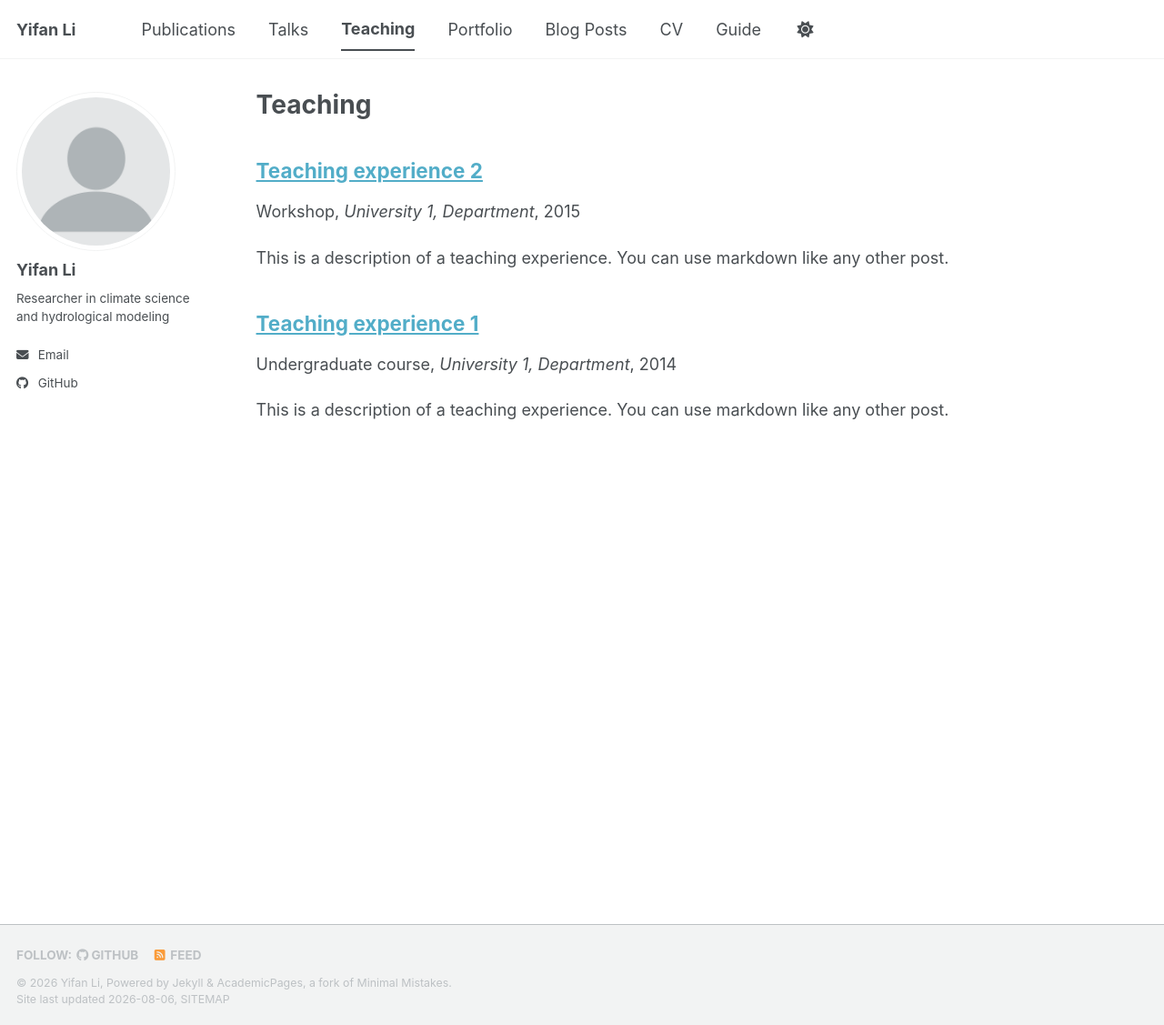
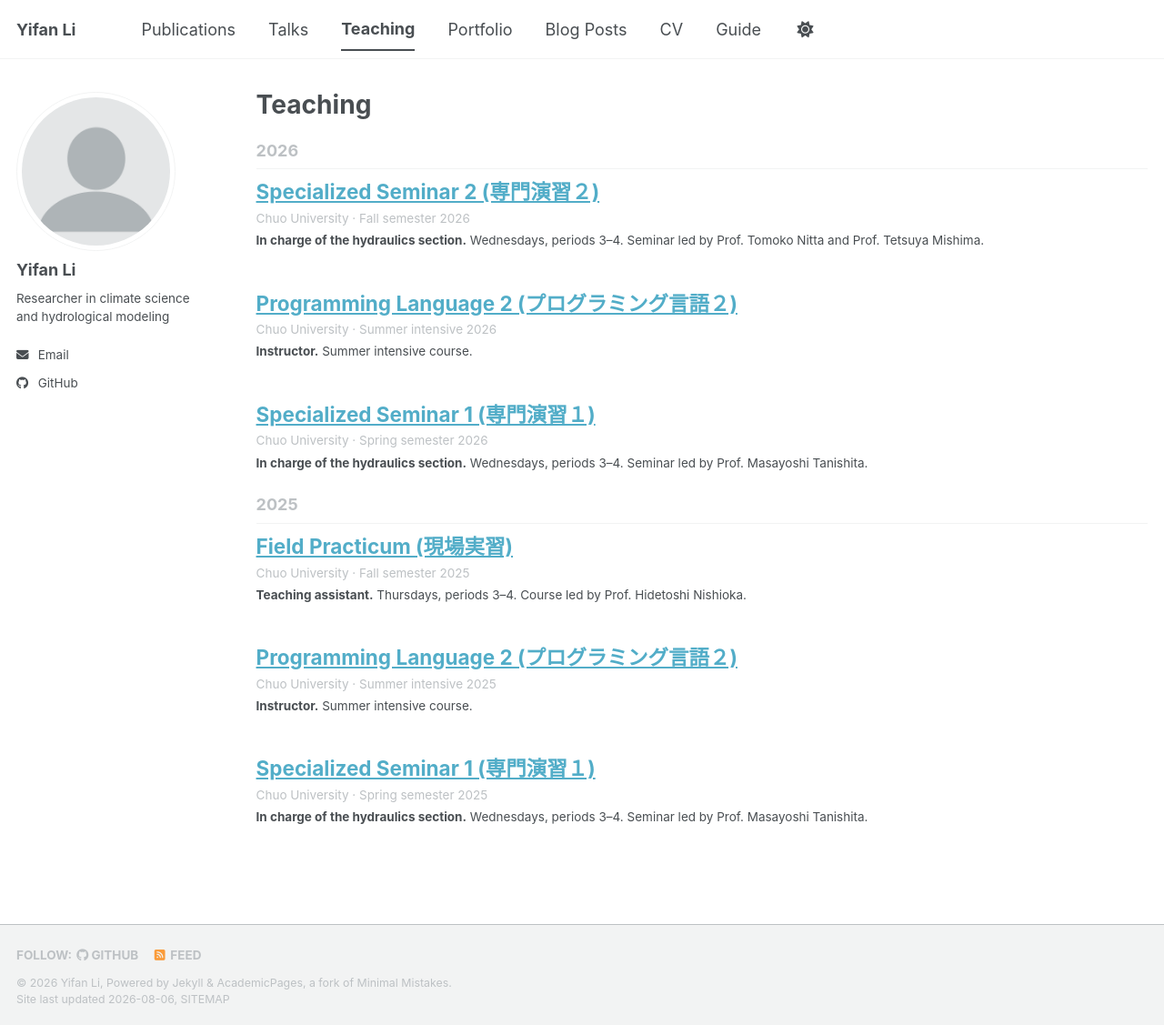
Before and after one commit to Yifanli-9/yifanli-9.github.io, a Jekyll site: the page built from _pages/teaching.html, in a window 1280 px wide and 1127 px high. Shown: the whole window at 91% size. Built offline with Jekyll 4.4.1, drawn with Linux system fonts in a browser that asks for light colours; a style sheet for code colours, icons or effects is not loaded.

Commit message:
Add teaching, badge-style invited/award markers, English-first naming

```diff
--- a/_pages/teaching.html
+++ b/_pages/teaching.html
@@ -7,6 +7,18 @@ author_profile: true
 
 {% include base_path %}
 
-{% for post in site.teaching reversed %}
-  {% include archive-single.html %}
+{% assign teaching_by_year = site.teaching | sort: 'date' | reverse | group_by_exp: 'item', "item.date | date: '%Y'" %}
+{% for year in teaching_by_year %}
+  <h2 id="{{ year.name }}" class="archive__subtitle">{{ year.name }}</h2>
+  {% for post in year.items %}
+    <div class="list__item">
+      <article class="archive__item" itemscope itemtype="http://schema.org/CreativeWork">
+        <h2 class="archive__item-title" itemprop="headline">
+          <a href="{{ base_path }}{{ post.url }}" rel="permalink">{{ post.title }}</a>
+        </h2>
+        <p class="page__meta">{{ post.venue }}{% if post.semester %} &middot; {{ post.semester }}{% endif %}</p>
+        {% if post.excerpt %}<p class="archive__item-excerpt" itemprop="description">{{ post.excerpt | markdownify | remove: "<p>" | remove: "</p>" }}</p>{% endif %}
+      </article>
+    </div>
+  {% endfor %}
 {% endfor %}
--- a/_teaching/2014-spring-teaching-1.md
+++ /dev/null
@@ -1,20 +0,0 @@
----
-title: "Teaching experience 1"
-collection: teaching
-type: "Undergraduate course"
-permalink: /teaching/2014-spring-teaching-1
-venue: "University 1, Department"
-date: 2014-01-01
-location: "City, Country"
----
-
-This is a description of a teaching experience. You can use markdown like any other post.
-
-Heading 1
-======
-
-Heading 2
-======
-
-Heading 3
-======
--- a/_teaching/2015-spring-teaching-2.md
+++ /dev/null
@@ -1,20 +0,0 @@
----
-title: "Teaching experience 2"
-collection: teaching
-type: "Workshop"
-permalink: /teaching/2015-spring-teaching-1
-venue: "University 1, Department"
-date: 2015-01-01
-location: "City, Country"
----
-
-This is a description of a teaching experience. You can use markdown like any other post.
-
-Heading 1
-======
-
-Heading 2
-======
-
-Heading 3
-======
--- /dev/null
+++ b/_teaching/2025-fall-genba-jisshu.md
@@ -0,0 +1,12 @@
+---
+title: "Field Practicum (現場実習)"
+collection: teaching
+type: "Undergraduate course"
+permalink: /teaching/2025-fall-genba-jisshu
+venue: "Chuo University"
+semester: "Fall semester 2025"
+date: 2025-10-01
+location: "Tokyo, Japan"
+---
+
+**Teaching assistant.** Thursdays, periods 3–4. Course led by Prof. Hidetoshi Nishioka.
--- /dev/null
+++ b/_teaching/2025-spring-senmon-enshu-1.md
@@ -0,0 +1,12 @@
+---
+title: "Specialized Seminar 1 (専門演習１)"
+collection: teaching
+type: "Undergraduate course"
+permalink: /teaching/2025-spring-senmon-enshu-1
+venue: "Chuo University"
+semester: "Spring semester 2025"
+date: 2025-04-01
+location: "Tokyo, Japan"
+---
+
+**In charge of the hydraulics section.** Wednesdays, periods 3–4. Seminar led by Prof. Masayoshi Tanishita.
--- /dev/null
+++ b/_teaching/2025-summer-programming-2.md
@@ -0,0 +1,12 @@
+---
+title: "Programming Language 2 (プログラミング言語２)"
+collection: teaching
+type: "Undergraduate course"
+permalink: /teaching/2025-summer-programming-2
+venue: "Chuo University"
+semester: "Summer intensive 2025"
+date: 2025-08-01
+location: "Tokyo, Japan"
+---
+
+**Instructor.** Summer intensive course.
--- /dev/null
+++ b/_teaching/2026-fall-senmon-enshu-2.md
@@ -0,0 +1,12 @@
+---
+title: "Specialized Seminar 2 (専門演習２)"
+collection: teaching
+type: "Undergraduate course"
+permalink: /teaching/2026-fall-senmon-enshu-2
+venue: "Chuo University"
+semester: "Fall semester 2026"
+date: 2026-10-01
+location: "Tokyo, Japan"
+---
+
+**In charge of the hydraulics section.** Wednesdays, periods 3–4. Seminar led by Prof. Tomoko Nitta and Prof. Tetsuya Mishima.
--- /dev/null
+++ b/_teaching/2026-spring-senmon-enshu-1.md
@@ -0,0 +1,12 @@
+---
+title: "Specialized Seminar 1 (専門演習１)"
+collection: teaching
+type: "Undergraduate course"
+permalink: /teaching/2026-spring-senmon-enshu-1
+venue: "Chuo University"
+semester: "Spring semester 2026"
+date: 2026-04-01
+location: "Tokyo, Japan"
+---
+
+**In charge of the hydraulics section.** Wednesdays, periods 3–4. Seminar led by Prof. Masayoshi Tanishita.
--- /dev/null
+++ b/_teaching/2026-summer-programming-2.md
@@ -0,0 +1,12 @@
+---
+title: "Programming Language 2 (プログラミング言語２)"
+collection: teaching
+type: "Undergraduate course"
+permalink: /teaching/2026-summer-programming-2
+venue: "Chuo University"
+semester: "Summer intensive 2026"
+date: 2026-08-01
+location: "Tokyo, Japan"
+---
+
+**Instructor.** Summer intensive course.
```
Also changed, not shown: _includes/archive-single-talk.html (+7 -1 lines), _talks/2021-11-01-kaigan68-swash-zone.md (+1 -1 lines), _talks/2023-12-01-suiko68-miroc6-iso.md (+1 -1 lines), _talks/2024-11-12-msj24-miroc6-iso.md (+3 -2 lines).
